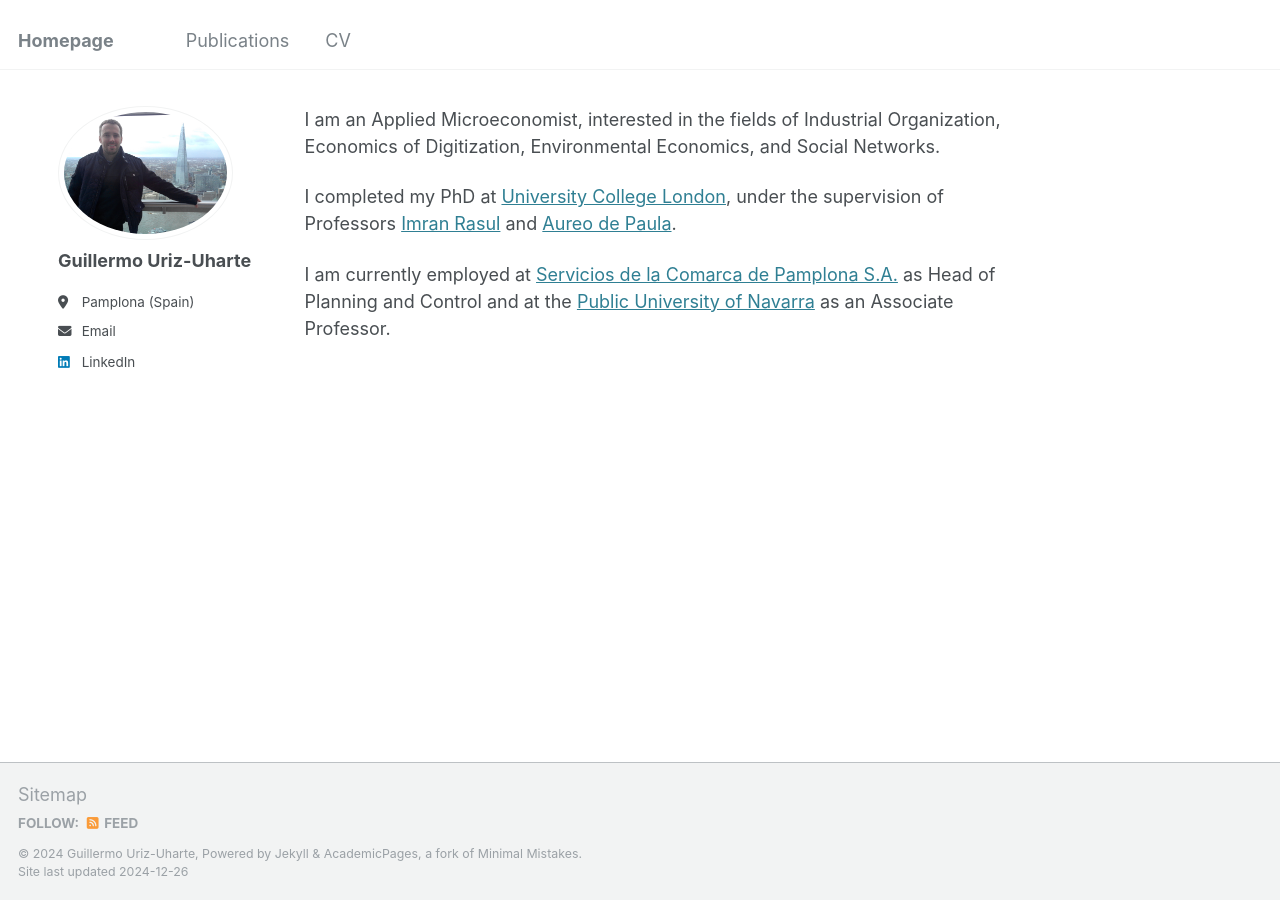
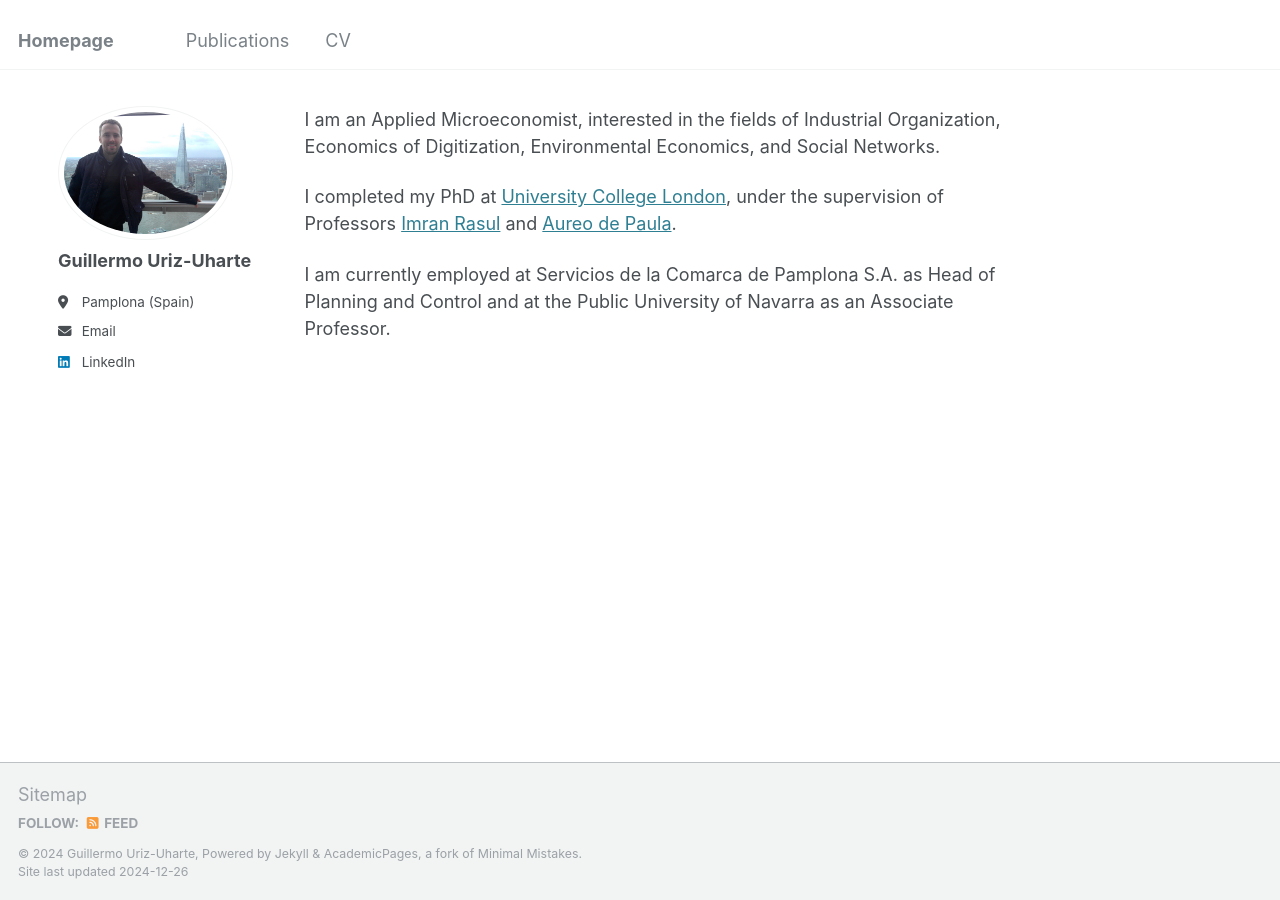
Before and after one commit to GuilleUriz/guillermouriz, a Jekyll site: the page built from _pages/about.md, in a window 1280 px wide. Built offline with Jekyll 4.4.1, drawn with Linux system fonts in a browser that asks for light colours; part of the change alters nothing that is shown.

```diff
--- a/_pages/about.md
+++ b/_pages/about.md
@@ -11,4 +11,4 @@ I am an Applied Microeconomist, interested in the fields of Industrial Organizat
 
 I completed my PhD at [University College London]( https://www.ucl.ac.uk/economics/), under the supervision of Professors [Imran Rasul]( https://www.imranrasul.com/) and [Aureo de Paula]( https://www.ucl.ac.uk/~uctpand/).
 
-I am currently employed at [Servicios de la Comarca de Pamplona S.A.](https://www.mcp.es/la-mancomunidad/mcp-scpsa) as Head of Planning and Control and at the [Public University of Navarra]( https://www.unavarra.es/sites/departamentos/economia.html) as an Associate Professor.
+I am currently employed at Servicios de la Comarca de Pamplona S.A. as Head of Planning and Control and at the Public University of Navarra as an Associate Professor.
```
